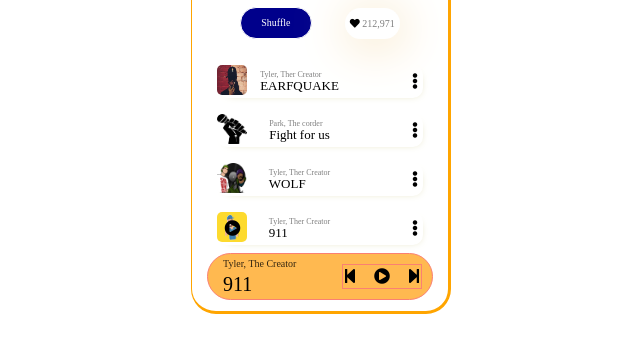
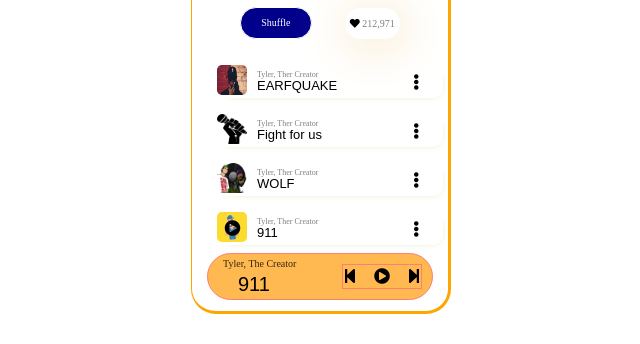
Before and after one commit to worldwidepark/small-practice, a plain HTML site: page index.html in a window 1280 px wide. Shown: the part 341-685 px from the top of the page, without its empty margins (319-959 px from the left). Drawn offline with nearby package versions, Linux system fonts and the light colour scheme.

Commit message:
modified.

```diff
--- a/index.html
+++ b/index.html
@@ -47,11 +47,12 @@
             <img src="fight-1296057_640.png"/>
         </div>
         <div class="playlist__each__explain">
-            <div class="playlist__each__explain-up">Park, The corder</div>
+            <div class="playlist__each__explain-up">Tyler, Ther Creator</div>
             <div class="playlist__each__explain-down">Fight for us</div>
         </div>
         <div class="playlist__each__button"><i class="fas fa-ellipsis-v"></i></div>
     </div>
+
     <div class="playlist__each">
         <div class="playlist__each__pic">
             <img src="rap-1542185_640.png"/>
@@ -62,6 +63,7 @@
         </div>
         <div class="playlist__each__button"><i class="fas fa-ellipsis-v"></i></div>
     </div>
+
     <div class="playlist__each">
         <div class="playlist__each__pic">
             <img  src="5_l_still_2x.gif"/>
--- a/style.css
+++ b/style.css
@@ -99,10 +99,11 @@ font-family: fantasy;
   display: flex;
   flex-direction: row;
   margin: 8px 10px;
-  justify-content: space-between;
+  position: relative;
   align-items: center;
   border-radius: 10px;
   box-shadow: 3px 3px 10px -8px darkkhaki;
+  width: 100%;
 
 }
 
@@ -113,20 +114,28 @@ font-family: fantasy;
 
 }
 .playlist__each__explain{
-  margin-left: -60px;
+  left: 40px;
+  position: absolute;
+  width: 33%;
+
 }
 
 .playlist__each__explain-up{
  font-size: 8px;
  opacity: 0.5;
+
 }
 .playlist__each__explain-down{
   font-size: 13px;
+  font-family: fantasy;
+
 }
 
 
 .playlist__each__pic{
   position: relative;
+  width: 33%;
+
 }
 
 .playlist__playbutton__icon {
@@ -138,8 +147,13 @@ font-family: fantasy;
 }
 
 .playlist__each__button{
-  margin-right: 5px;
+  right: 5px;
+  width: 33%;
+  display: flex;
+  justify-content: flex-end;
+  margin-left: 53px;
 }
+
 
 .playbutton{
   display: flex;
@@ -169,6 +183,8 @@ opacity: 0.8;
   font-size: 20px;
   color: black;
   margin-top: 5px;
+  font-family:fantasy;
+  margin-left: 15px;
 }
 .playbutton__icons{
 display: flex;
```
